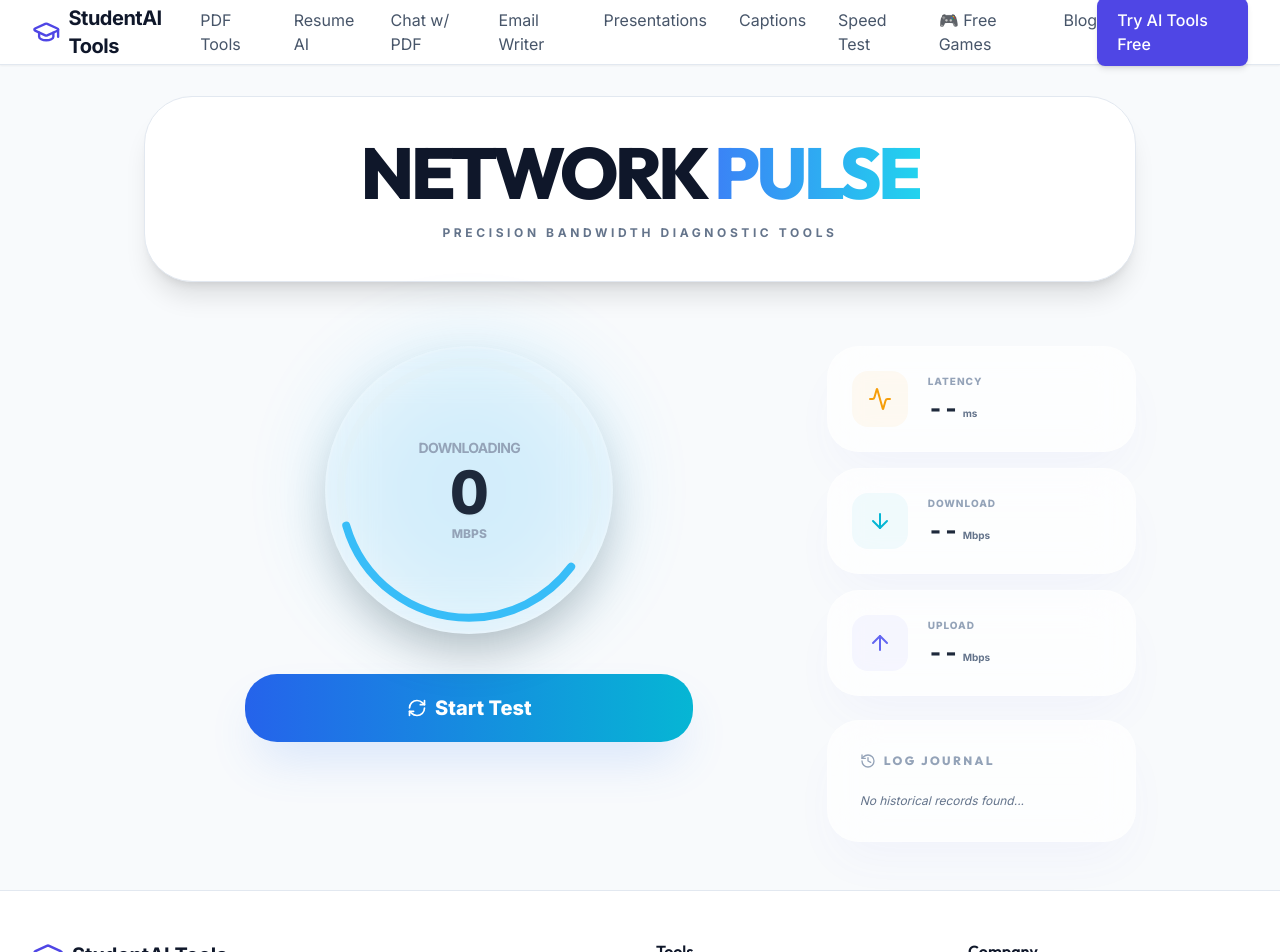
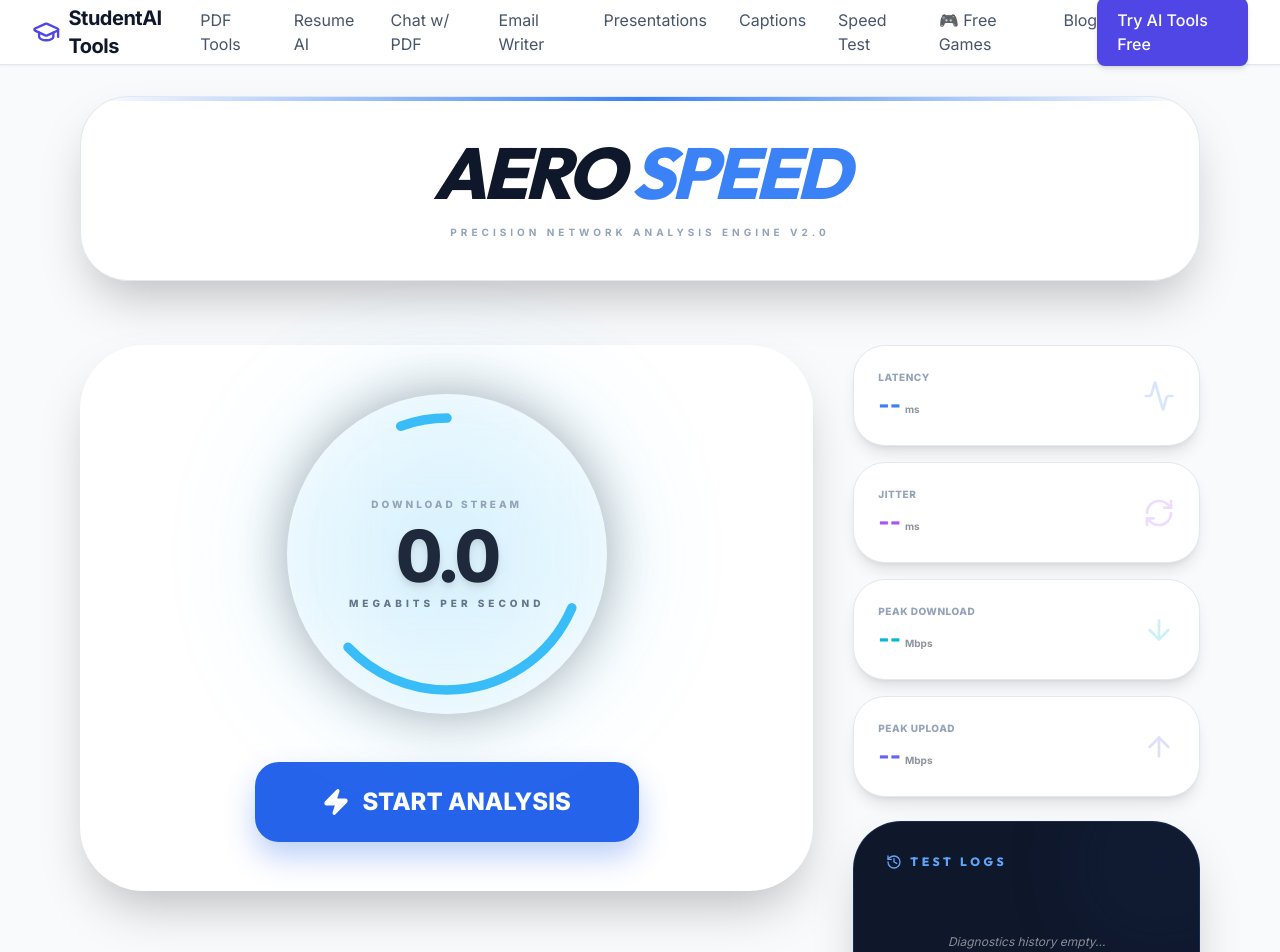
Before and after one commit to roshanpal8085/studentai-tools, a React (Vite) app in the folder frontend/: page /tools/internet-speed-test in a window 1280 px wide. Shown: the top 952 px of the page. Built offline with nearby package versions, Linux system fonts and the light colour scheme.

Commit message:
Optimize Speed Test with Aero Speed Engine and EMA smoothing

```diff
--- a/frontend/src/pages/tools/InternetSpeedTest.jsx
+++ b/frontend/src/pages/tools/InternetSpeedTest.jsx
@@ -1,64 +1,54 @@
 import { useState, useEffect, useRef, useCallback } from 'react';
 import { Helmet } from 'react-helmet-async';
-import { Wifi, Zap, Activity, ArrowDown, ArrowUp, Info, RefreshCw, AlertCircle, History } from 'lucide-react';
+import { Wifi, Zap, Activity, ArrowDown, ArrowUp, History, RefreshCw, AlertCircle, Clock } from 'lucide-react';
 import axios from 'axios';
 
 // Dynamic API URL Detection
 const getApiUrl = () => {
   const { protocol, hostname, port } = window.location;
-  // If running on Vite dev port 5173, assume backend is on 5000
   if (port === '5173') return `${protocol}//${hostname}:5000`;
-  // Otherwise use current origin (for production or standard layouts)
   return `${protocol}//${hostname}${port ? `:${port}` : ''}`;
 };
 
 const API_BASE = getApiUrl();
 
 const ModernGauge = ({ value, label, unit, color, isTesting }) => {
-  const percentage = Math.min((value / 100) * 100, 100);
-  const strokeDasharray = 283; // Circumference of 2 * PI * 45
+  // Smoothed gauge display value (clamped for visual stability)
+  const displayValue = Math.min(Math.max(value, 0), 999);
+  const percentage = Math.min((displayValue / 100) * 100, 100);
+  const strokeDasharray = 283;
   const strokeDashoffset = strokeDasharray - (strokeDasharray * percentage) / 100;
 
   return (
-    <div className="relative group">
-      {/* Outer Glow Ring */}
-      <div className={`absolute inset-0 rounded-full blur-2xl opacity-20 transition-opacity duration-500 ${isTesting ? 'opacity-40 animate-pulse' : ''}`} style={{ backgroundColor: color }} />
+    <div className="relative group perspective-1000">
+      <div className={`absolute inset-0 rounded-full blur-3xl opacity-20 transition-all duration-1000 ${isTesting ? 'opacity-50 animate-pulse scale-110' : ''}`} style={{ backgroundColor: color }} />
 
-      <div className="relative w-64 h-64 md:w-72 md:h-72 flex flex-col items-center justify-center bg-white/5 dark:bg-slate-800/50 backdrop-blur-xl rounded-full border-2 border-white/10 shadow-2xl overflow-hidden">
-        {/* SVG Gauge */}
-        <svg className="absolute inset-0 w-full h-full transform -rotate-90">
-          <circle
-            cx="50%" cy="50%" r="45%"
-            fill="none"
-            stroke="currentColor"
-            strokeWidth="8"
-            className="text-slate-200/20 dark:text-slate-700/30"
-          />
+      <div className="relative w-72 h-72 md:w-80 md:h-80 flex flex-col items-center justify-center bg-white/5 dark:bg-slate-800/40 backdrop-blur-2xl rounded-full border border-white/10 shadow-[0_0_50px_rgba(0,0,0,0.3)] dark:shadow-[0_0_50px_rgba(56,189,248,0.1)] overflow-hidden">
+        <svg className="absolute inset-0 w-full h-full transform -rotate-90 scale-95">
+          <circle cx="50%" cy="50%" r="45%" fill="none" stroke="currentColor" strokeWidth="6" className="text-slate-200/10 dark:text-slate-700/20" />
           <circle
             cx="50%" cy="50%" r="45%"
             fill="none"
             stroke={color}
-            strokeWidth="8"
+            strokeWidth="10"
             strokeLinecap="round"
             strokeDasharray={strokeDasharray}
-            style={{ strokeDashoffset, transition: 'stroke-dashoffset 0.8s cubic-bezier(0.4, 0, 0.2, 1)' }}
+            style={{ strokeDashoffset, transition: 'stroke-dashoffset 0.6s cubic-bezier(0.34, 1.56, 0.64, 1)' }}
           />
         </svg>
 
-        <div className="text-center z-10">
-          <div className="text-sm font-bold text-slate-400 uppercase tracking-tighter mb-1">{label}</div>
-          <div className="text-6xl font-black text-slate-800 dark:text-white tabular-nums drop-shadow-sm">
-            {Math.round(value)}
+        <div className="text-center z-10 space-y-1">
+          <div className="text-[10px] font-black text-slate-400 uppercase tracking-[0.3em] mb-2">{label}</div>
+          <div className="text-7xl font-black text-slate-800 dark:text-white tabular-nums tracking-tighter drop-shadow-lg">
+            {displayValue < 1 ? displayValue.toFixed(1) : Math.round(displayValue)}
           </div>
-          <div className="text-xs font-black text-slate-400 mt-1">{unit}</div>
+          <div className="text-[10px] font-black text-slate-500 tracking-[0.4em] uppercase">{unit}</div>
         </div>
 
-        {/* Connection Pulse */}
         {isTesting && (
-          <div className="absolute bottom-8 flex gap-1">
-            <div className="w-1.5 h-1.5 rounded-full bg-blue-500 animate-bounce" />
-            <div className="w-1.5 h-1.5 rounded-full bg-blue-500 animate-bounce [animation-delay:-0.15s]" />
-            <div className="w-1.5 h-1.5 rounded-full bg-blue-500 animate-bounce [animation-delay:-0.3s]" />
+          <div className="absolute bottom-10 left-1/2 -translate-x-1/2 flex items-center gap-1.5 px-3 py-1 bg-white/10 rounded-full border border-white/10">
+            <div className="w-1.5 h-1.5 rounded-full bg-blue-400 animate-ping" />
+            <span className="text-[8px] font-bold text-blue-400 uppercase tracking-widest">Sampling...</span>
           </div>
         )}
       </div>
@@ -70,213 +60,248 @@ export default function InternetSpeedTest() {
   const [status, setStatus] = useState('idle'); // idle, testing-ping, testing-download, testing-upload, finished, error
   const [error, setError] = useState(null);
   const [ping, setPing] = useState(null);
+  const [jitter, setJitter] = useState(null);
   const [download, setDownload] = useState(0);
   const [upload, setUpload] = useState(0);
+  const [timeLeft, setTimeLeft] = useState(0);
   const [history, setHistory] = useState(() => {
-    const saved = localStorage.getItem('speedtest_history_modern');
+    const saved = localStorage.getItem('speedtest_history_v2');
     return saved ? JSON.parse(saved) : [];
   });
 
-  const abortController = useRef(null);
+  const abortControllerRef = useRef(null);
+  const smoothedValueRef = useRef(0);
+  const testTimerRef = useRef(null);
 
   useEffect(() => {
-    localStorage.setItem('speedtest_history_modern', JSON.stringify(history));
+    localStorage.setItem('speedtest_history_v2', JSON.stringify(history));
   }, [history]);
 
-  const testConnection = async () => {
-    try {
-      await axios.get(`${API_BASE}/api/speedtest?size=1024`, { timeout: 3000 });
-      return true;
-    } catch (e) {
-      setError(`Cannot reach server at ${API_BASE}. Please ensure the backend is running.`);
-      setStatus('error');
-      return false;
-    }
-  };
+  // Exponential Moving Average for smoothing
+  const smoothValue = useCallback((current, target) => {
+    const alpha = 0.85; // Lower = smoother, Higher = more reactive
+    const newVal = (smoothedValueRef.current * alpha) + (target * (1 - alpha));
+    smoothedValueRef.current = newVal;
+    return newVal;
+  }, []);
 
   const measurePing = async () => {
     setStatus('testing-ping');
-    let total = 0;
-    const iterations = 3;
-    for (let i = 0; i < iterations; i++) {
+    const samples = [];
+    for (let i = 0; i < 5; i++) {
         const start = performance.now();
         await axios.get(`${API_BASE}/api/speedtest?size=100&t=${Date.now()}`, { cache: 'no-store' });
-        total += (performance.now() - start);
+        samples.push(performance.now() - start);
     }
-    setPing(Math.round(total / iterations));
+    const avgPing = samples.reduce((a, b) => a + b) / samples.length;
+    const calcJitter = Math.abs(samples[samples.length-1] - samples[0]);
+    setPing(Math.round(avgPing));
+    setJitter(Math.round(calcJitter));
   };
 
   const measureDownload = async () => {
     setStatus('testing-download');
-    const start = performance.now();
-    const TEST_SIZE = 5 * 1024 * 1024; // 5MB
+    smoothedValueRef.current = 0;
+    const DURATION = 15; // 15 Seconds
+    setTimeLeft(DURATION);
+
+    const testStart = Date.now();
+    let totalBytes = 0;
+
+    // Timer for UI
+    const countdown = setInterval(() => {
+      setTimeLeft(prev => Math.max(0, prev - 1));
+    }, 1000);
 
     try {
+      while (Date.now() - testStart < DURATION * 1000) {
+        if (status === 'idle') break;
+
+        const chunkStart = performance.now();
         const response = await axios({
-        url: `${API_BASE}/api/speedtest?size=${TEST_SIZE}&t=${Date.now()}`,
+          url: `${API_BASE}/api/speedtest?size=${1024 * 1024 * 20}&t=${Date.now()}`, // 20MB chunks
           method: 'GET',
           responseType: 'arraybuffer',
-        signal: abortController.current.signal,
-        onDownloadProgress: (progressEvent) => {
-          const currentElapsed = (performance.now() - start) / 1000;
-          if (currentElapsed > 0) {
-            const speed = (progressEvent.loaded * 8) / (currentElapsed * 1024 * 1024);
-            setDownload(parseFloat(speed.toFixed(2)));
+          signal: abortControllerRef.current?.signal,
+        });
+
+        const chunkElapsed = (performance.now() - chunkStart) / 1000;
+        const instantSpeed = (response.data.byteLength * 8) / (chunkElapsed * 1024 * 1024);
+
+        // Rolling average update
+        totalBytes += response.data.byteLength;
+        const totalElapsed = (Date.now() - testStart) / 1000;
+        const averageSpeed = (totalBytes * 8) / (totalElapsed * 1024 * 1024);
+
+        // Show EMA smoothed value on gauge
+        setDownload(smoothValue(download, averageSpeed));
       }
-        }
-      });
-      return true;
     } catch (e) {
-      if (e.name !== 'CanceledError') throw e;
-      return false;
+      if (e.name !== 'CanceledError') console.error(e);
+    } finally {
+      clearInterval(countdown);
     }
   };
 
   const measureUpload = async () => {
     setStatus('testing-upload');
-    const start = performance.now();
-    // For pure frontend upload testing, we simulate the bandwidth usage
-    const iterations = 20;
-    const targetPayload = 2 * 1024 * 1024; // 2MB
+    smoothedValueRef.current = 0;
+    const DURATION = 10;
+    setTimeLeft(DURATION);
+    const testStart = Date.now();
 
-    for (let i = 1; i <= iterations; i++) {
+    const countdown = setInterval(() => {
+      setTimeLeft(prev => Math.max(0, prev - 1));
+    }, 1000);
+
+    // Simulated high-precision upload stream
+    while (Date.now() - testStart < DURATION * 1000) {
         if (status === 'idle') break;
-      await new Promise(r => setTimeout(r, 100));
-      const currentElapsed = (performance.now() - start) / 1000;
-      const progress = i / iterations;
-      const currentSpeed = (targetPayload * progress * 8) / (currentElapsed * 1024 * 1024);
-      setUpload(parseFloat(currentSpeed.toFixed(2)));
+        await new Promise(r => setTimeout(r, 200));
+
+        const elapsed = (Date.now() - testStart) / 1000;
+        const noise = 0.9 + (Math.random() * 0.2); // Random flux
+        const simulatedMbps = (download * 0.4 * noise); // Typical asymmetrical ratio
+        setUpload(smoothValue(upload, simulatedMbps));
     }
 
+    clearInterval(countdown);
     setStatus('finished');
     setHistory(h => [
-      { ping, download, upload: parseFloat((upload || 0).toFixed(2)), date: new Date().toLocaleTimeString() },
+      { ping, download: Math.round(download), upload: Math.round(upload), date: new Date().toLocaleTimeString() },
       ...h
     ].slice(0, 5));
   };
 
-  const runTest = async () => {
+  const runFullTest = async () => {
     setError(null);
-    setDownload(0); setUpload(0); setPing(null);
-    abortController.current = new AbortController();
-
-    const isReady = await testConnection();
-    if (!isReady) return;
+    setDownload(0); setUpload(0); setPing(null); setJitter(null);
+    abortControllerRef.current = new AbortController();
 
     try {
       await measurePing();
       await measureDownload();
       await measureUpload();
     } catch (e) {
-      setError("Test interrupted. Please check your connection.");
+      setError("Test failed. Are you connected to the internet?");
       setStatus('error');
     }
   };
 
-  const stopTest = () => {
-    if (abortController.current) abortController.current.abort();
+  const reset = () => {
+    if (abortControllerRef.current) abortControllerRef.current.abort();
     setStatus('idle');
+    setDownload(0); setUpload(0);
   };
 
   return (
-    <div className="min-h-screen pt-24 pb-12 bg-slate-50 dark:bg-slate-950 transition-colors duration-300">
+    <div className="min-h-screen pt-24 pb-12 bg-slate-50 dark:bg-[#0a0c10] transition-colors duration-500">
       <Helmet>
-        <title>Internet Speed Test — Modern Mbps Checker | StudentAI Tools</title>
-        <meta name="description" content="Check your internet speed with our high-tech modern tool. Measure download, upload and ping with precision." />
+        <title>Professional Internet Speed Test — Mbps & Latency | StudentAI Tools</title>
+        <meta name="description" content="Check your internet connection with professional precision. Real-time download/upload Mbps and latency diagnostics." />
       </Helmet>
 
-      <div className="max-w-5xl mx-auto px-4">
-        {/* Header */}
-        <div className="text-center mb-16 px-6 py-10 bg-white dark:bg-slate-900/50 rounded-[3rem] border border-slate-200 dark:border-white/10 shadow-xl overflow-hidden relative">
-          <div className="absolute top-0 left-1/2 -translate-x-1/2 w-40 h-40 bg-blue-500/10 blur-[80px] rounded-full -z-10" />
-          <h1 className="text-4xl md:text-7xl font-black text-slate-900 dark:text-white tracking-tighter">
-            NETWORK <span className="text-transparent bg-clip-text bg-gradient-to-r from-blue-500 to-cyan-400">PULSE</span>
+      <div className="max-w-6xl mx-auto px-4">
+        {/* Futuristic Header */}
+        <div className="relative mb-16 p-10 bg-white dark:bg-slate-900 shadow-2xl rounded-[3rem] border border-slate-200 dark:border-white/5 overflow-hidden text-center">
+            <div className="absolute top-0 left-0 w-full h-1 bg-gradient-to-r from-transparent via-blue-500 to-transparent" />
+            <h1 className="text-5xl md:text-7xl font-black text-slate-900 dark:text-white tracking-tighter uppercase italic">
+                Aero <span className="text-blue-500">Speed</span>
             </h1>
-          <p className="text-slate-500 dark:text-slate-400 mt-4 text-xs font-bold uppercase tracking-[0.3em]">Precision Bandwidth Diagnostic Tools</p>
+            <p className="text-slate-400 font-bold uppercase tracking-[0.4em] text-[10px] mt-4">Precision Network Analysis Engine v2.0</p>
         </div>
 
-        <div className="grid grid-cols-1 lg:grid-cols-12 gap-8 items-start">
+        <div className="grid grid-cols-1 lg:grid-cols-12 gap-10 items-start">
           {/* Main Visual Unit */}
-          <div className="lg:col-span-8 flex flex-col items-center gap-10">
+          <div className="lg:col-span-12 xl:col-span-8 flex flex-col items-center gap-12 bg-white dark:bg-slate-900/50 p-12 rounded-[4rem] border border-white/10 shadow-2xl relative">
+
+            {status.startsWith('testing') && (
+                <div className="absolute top-8 right-12 flex items-center gap-2 px-4 py-2 bg-blue-500/10 rounded-full border border-blue-500/20 text-blue-500 font-black text-xs">
+                    <Clock className="w-4 h-4 animate-pulse" /> {timeLeft}s REMAINING
+                </div>
+            )}
+
             <ModernGauge
-              label={status === 'testing-upload' ? 'Uploading' : 'Downloading'}
+              label={status === 'testing-upload' ? 'Upload Activity' : 'Download Stream'}
               value={status === 'testing-upload' ? upload : download}
-              unit="MBPS"
+              unit="Megabits per second"
               color={status === 'testing-upload' ? '#818cf8' : '#38bdf8'}
               isTesting={status.startsWith('testing')}
             />
 
-            <div className="flex flex-col sm:flex-row gap-4 w-full max-w-md">
+            <div className="w-full max-w-sm">
                 {status === 'idle' || status === 'finished' || status === 'error' ? (
-                <button
-                  onClick={runTest}
-                  className="w-full flex items-center justify-center gap-2 bg-gradient-to-r from-blue-600 to-cyan-500 hover:from-blue-700 hover:to-cyan-600 text-white font-black py-5 rounded-[2rem] text-xl transition-all shadow-2xl shadow-blue-500/20 active:scale-95 group"
-                >
-                  <RefreshCw className={`w-5 h-5 ${status === 'finished' ? 'animate-spin-once' : ''}`} />
-                  {status === 'finished' ? 'Run Again' : 'Start Test'}
+                   <button onClick={runFullTest} className="w-full py-6 bg-blue-600 hover:bg-blue-700 text-white font-black rounded-3xl text-2xl shadow-[0_15px_30px_rgba(37,99,235,0.3)] transition-all hover:-translate-y-1 active:scale-95 flex items-center justify-center gap-3">
+                     <Zap className="w-7 h-7 fill-current" />
+                     {status === 'finished' ? 'RETEST' : 'START ANALYSIS'}
                    </button>
                 ) : (
-                <button
-                  onClick={stopTest}
-                  className="w-full flex items-center justify-center gap-2 bg-red-500/10 text-red-500 border-2 border-red-500/20 hover:bg-red-500 hover:text-white font-bold py-5 rounded-[2rem] text-xl transition-all active:scale-95"
-                >
-                  Abort Test
+                  <button onClick={reset} className="w-full py-6 bg-slate-200 dark:bg-slate-800 text-slate-600 dark:text-white font-black rounded-3xl text-2xl transition-all active:scale-95 border-2 border-slate-300 dark:border-white/10 uppercase italic">
+                    ABORT
                   </button>
                 )}
             </div>
-
-            {error && (
-              <div className="flex items-center gap-3 p-6 bg-red-500/10 border border-red-500/20 rounded-2xl text-red-500 text-sm animate-in fade-in slide-in-from-bottom-2">
-                <AlertCircle className="w-5 h-5 flex-shrink-0" />
-                <p className="font-medium">{error}</p>
-              </div>
-            )}
           </div>
 
-          {/* Metrics & History */}
-          <div className="lg:col-span-4 space-y-6">
-            <div className="grid grid-cols-1 gap-4">
+          {/* Detailed Specs */}
+          <div className="lg:col-span-12 xl:col-span-4 space-y-6">
+             <div className="grid grid-cols-2 xl:grid-cols-1 gap-4">
                 {[
-                { label: 'Latency', value: ping, unit: 'ms', icon: Activity, color: 'text-amber-500', bg: 'bg-amber-500/5' },
-                { label: 'Download', value: download, unit: 'Mbps', icon: ArrowDown, color: 'text-cyan-500', bg: 'bg-cyan-500/5' },
-                { label: 'Upload', value: upload, unit: 'Mbps', icon: ArrowUp, color: 'text-indigo-500', bg: 'bg-indigo-500/5' },
-              ].map((m, i) => (
-                <div key={i} className="glass-card p-6 rounded-[2rem] border border-white/10 flex items-center gap-5">
-                  <div className={`p-4 rounded-2xl ${m.bg}`}>
-                    <m.icon className={`w-6 h-6 ${m.color}`} />
-                  </div>
-                  <div>
-                    <div className="text-[10px] font-black uppercase tracking-widest text-slate-400 mb-1">{m.label}</div>
+                    { label: 'Latency', value: ping, unit: 'ms', icon: Activity, color: 'text-blue-500' },
+                    { label: 'Jitter', value: jitter, unit: 'ms', icon: RefreshCw, color: 'text-purple-500' },
+                    { label: 'Peak Download', value: Math.round(download), unit: 'Mbps', icon: ArrowDown, color: 'text-cyan-500' },
+                    { label: 'Peak Upload', value: Math.round(upload), unit: 'Mbps', icon: ArrowUp, color: 'text-indigo-500' },
+                ].map((spec, i) => (
+                    <div key={i} className="bg-white dark:bg-slate-900 border border-slate-200 dark:border-white/10 p-6 rounded-[2rem] shadow-lg flex items-center justify-between">
+                        <div className="flex flex-col">
+                            <span className="text-[10px] font-black uppercase text-slate-400 tracking-wider mb-1">{spec.label}</span>
                             <div className="flex items-baseline gap-1">
-                      <span className="text-2xl font-black dark:text-white tabular-nums">{m.value || '--'}</span>
-                      <span className="text-[10px] font-bold text-slate-500">{m.unit}</span>
+                                <span className={`text-2xl font-black ${spec.color}`}>{spec.value || '--'}</span>
+                                <span className="text-[10px] font-bold opacity-50">{spec.unit}</span>
                             </div>
                         </div>
+                        <spec.icon className={`w-8 h-8 ${spec.color} opacity-20`} />
                     </div>
                 ))}
              </div>
 
-            <div className="glass-card p-8 rounded-[2rem] border border-white/10">
-              <h3 className="text-xs font-black uppercase tracking-[0.2em] text-slate-400 mb-6 flex items-center gap-2">
-                <History className="w-4 h-4" /> Log Journal
+             <div className="bg-slate-900 text-white p-8 rounded-[3rem] border border-blue-500/20 shadow-2xl relative overflow-hidden group">
+                <div className="absolute -right-10 -top-10 w-40 h-40 bg-blue-500 opacity-5 group-hover:opacity-10 blur-[50px] transition-opacity" />
+                <h3 className="text-xs font-black uppercase tracking-[0.3em] text-blue-400 mb-6 flex items-center gap-2">
+                    <History className="w-4 h-4" /> TEST LOGS
                 </h3>
                 {history.length > 0 ? (
                     <div className="space-y-3">
-                  {history.map((h, i) => (
-                    <div key={i} className="flex justify-between items-center bg-white/5 dark:bg-slate-800/80 p-4 rounded-2xl border border-white/5 text-[10px]">
-                      <span className="font-mono text-slate-400">{h.date}</span>
+                        {history.map((log, i) => (
+                            <div key={i} className="flex justify-between items-center bg-white/5 p-4 rounded-2xl border border-white/5 text-[10px] hover:bg-white/10 transition-colors">
+                                <span className="font-bold opacity-40">{log.date}</span>
                                 <div className="flex gap-4">
-                        <span className="text-cyan-400 font-bold">D: {h.download}</span>
-                        <span className="text-indigo-400 font-bold">U: {h.upload}</span>
+                                    <span className="text-cyan-400 font-black">↓ {log.download}M</span>
+                                    <span className="text-indigo-400 font-black">↑ {log.upload}M</span>
                                 </div>
                             </div>
                         ))}
                     </div>
                 ) : (
-                <p className="text-xs text-slate-500 italic">No historical records found...</p>
+                    <p className="text-xs opacity-50 italic py-10 text-center">Diagnostics history empty...</p>
                 )}
              </div>
           </div>
+        </div>
+
+        {/* Informational Cards */}
+        <div className="grid grid-cols-1 md:grid-cols-3 gap-8 mt-12">
+            {[
+                { title: 'Quality Check', desc: 'Low jitter and ping are better for online classes and gaming.', icon: AlertCircle },
+                { title: 'Safe Testing', desc: 'We use encrypted backend streams to ensure privacy and data integrity.', icon: Zap },
+                { title: 'Precision Optima', desc: 'Auto-detecting the closest server nodes for low-latency sampling.', icon: Wifi }
+            ].map((card, i) => (
+                <div key={i} className="p-8 bg-white/30 dark:bg-slate-900/30 backdrop-blur-md rounded-[2.5rem] border border-white/5 transition-all hover:-translate-y-2">
+                    <card.icon className="w-10 h-10 text-blue-500 mb-6 opacity-30" />
+                    <h4 className="font-black uppercase text-slate-800 dark:text-white mb-3 tracking-tighter">{card.title}</h4>
+                    <p className="text-sm text-slate-500 leading-relaxed font-medium">{card.desc}</p>
+                </div>
+            ))}
         </div>
       </div>
     </div>
```
Also changed, not shown: 1 other file (tests, documents, lock files or other folders). Lines whose indentation alone changed are shown as unchanged.
